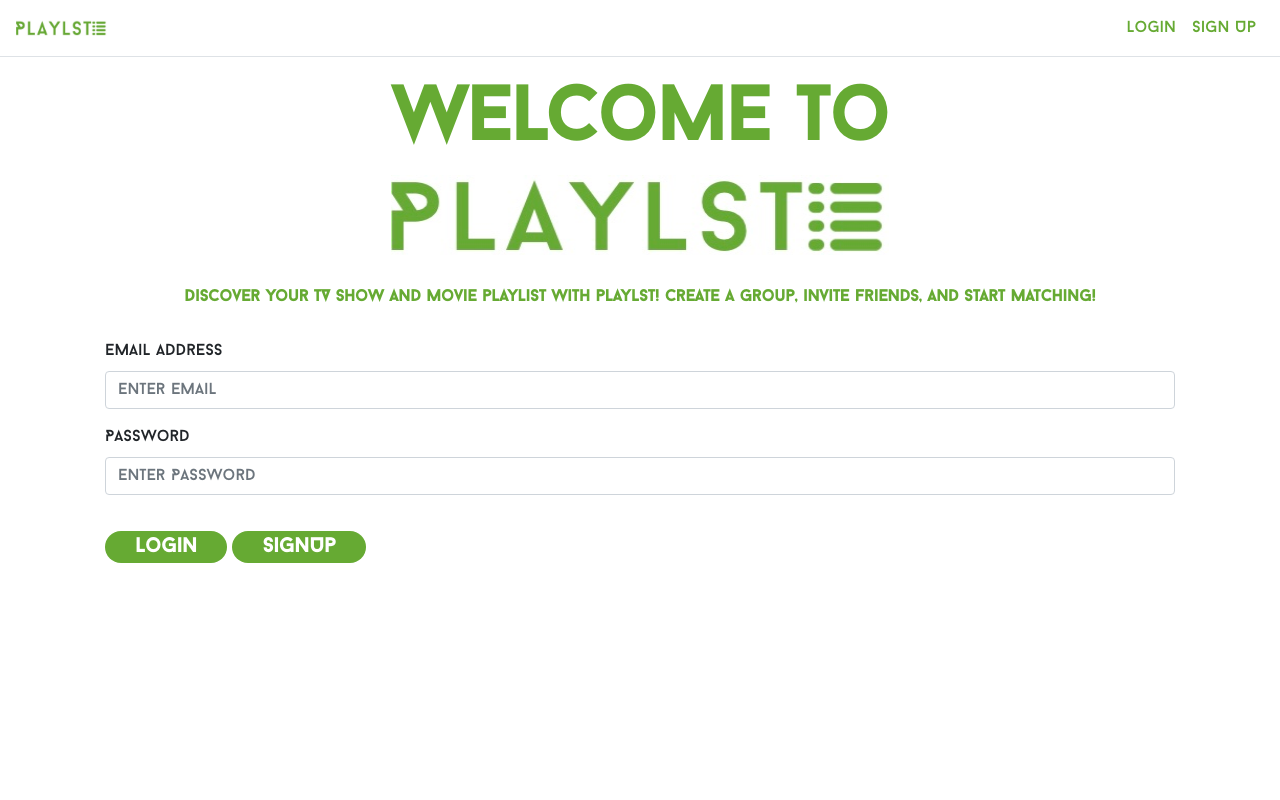
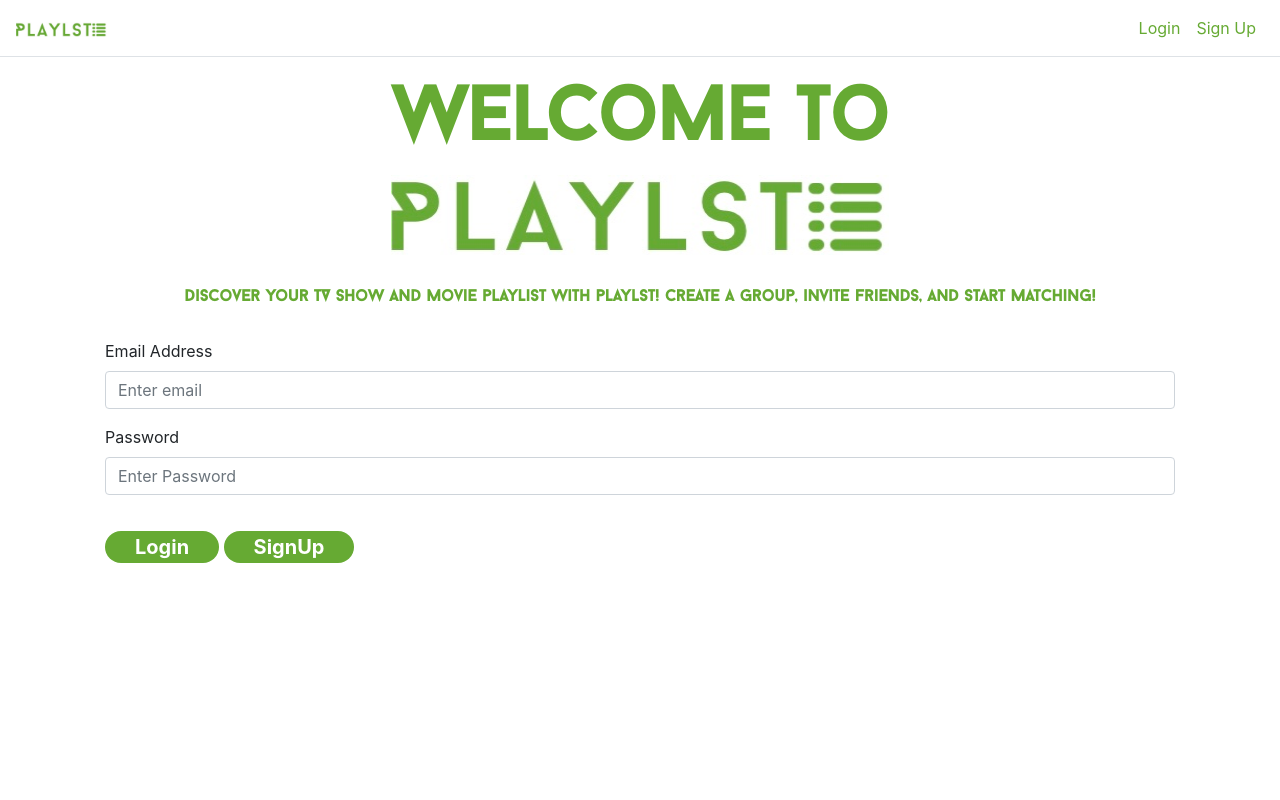
Before and after one commit to technicallyoutdoors/playlst, a Flask app: a page that uses website/templates/base.html in a window 1280 px wide. Run offline with Flask 3, Linux system fonts and the light colour scheme; some libraries are stand-ins or nearby versions.

Commit message:
BaronNeue is for headers only?

```diff
--- a/website/templates/base.html
+++ b/website/templates/base.html
@@ -95,9 +95,6 @@
       src: url("static/fonts/BaronNeue-Regular.otf") format(opentype);
     }
 
-    body {
-      font-family: BaronNeue, classic sans serif;
-    }
 
     html, body {
       width: 100%;
@@ -106,8 +103,6 @@
       padding: 0px;
       overflow-x: hidden;
     }
-
-
 
     h1 {
       text-align: center;
```
